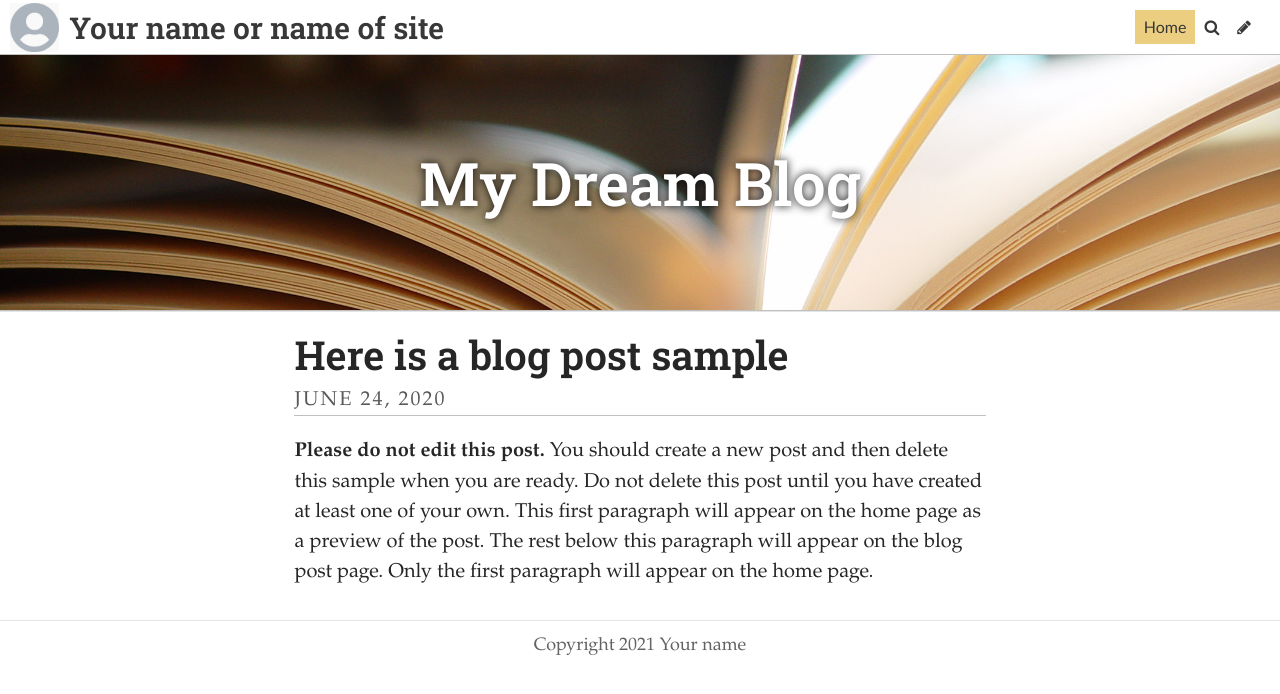
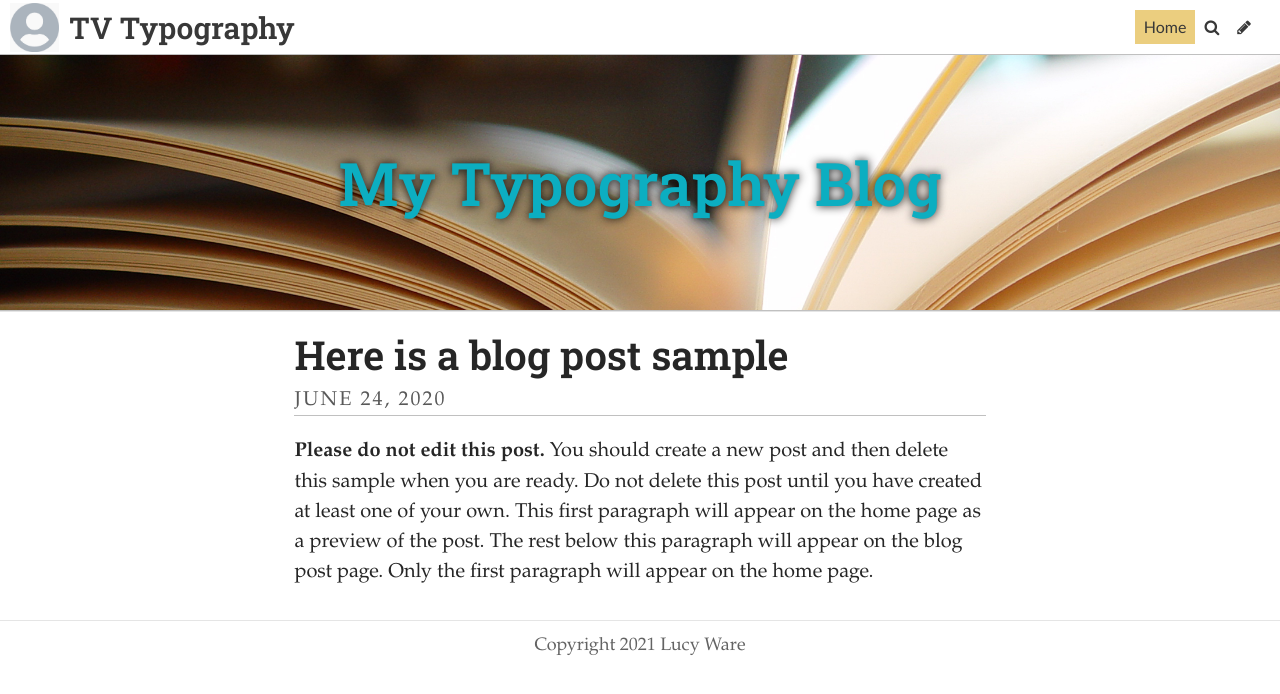
Before and after one commit to Lucyware/typography-, a Jekyll site: the page built from index.html, in a window 1280 px wide. Shown: the top 694 px of the page. Built offline with Jekyll 4.4.1, drawn with Linux system fonts in a browser that asks for light colours; some web fonts are replaced; the list of posts is cut into pages by our own code.

Commit message:
Update Settings “general”

```diff
--- a/_data/settings.yml
+++ b/_data/settings.yml
@@ -1,13 +1,13 @@
-title: Your name or name of site
-description: A website with a blog
-header_text: My Dream Blog
-header_text_color: "#ffffff"
-footer_text: Copyright 2021 Your name
+title: TV Typography
+description: The difference between the typography used in different form of TV
+footer_text: Copyright 2021 Lucy Ware
 header_feature_image: ../uploads/pages.jpg
-bannerheight: "20vmax"
-navbarheight: "55px"
-gridlayout: false
+header_text: My Typography Blog
+header_text_color: "#0caec1"
+bannerheight: 20vmax
+navbarheight: 55px
 logo: /uploads/logo.jpg
 favicon: /uploads/favicon.ico
+gridlayout: false
+fixednavbar: false
 upzoom: true
-fixednavbar: false
```
